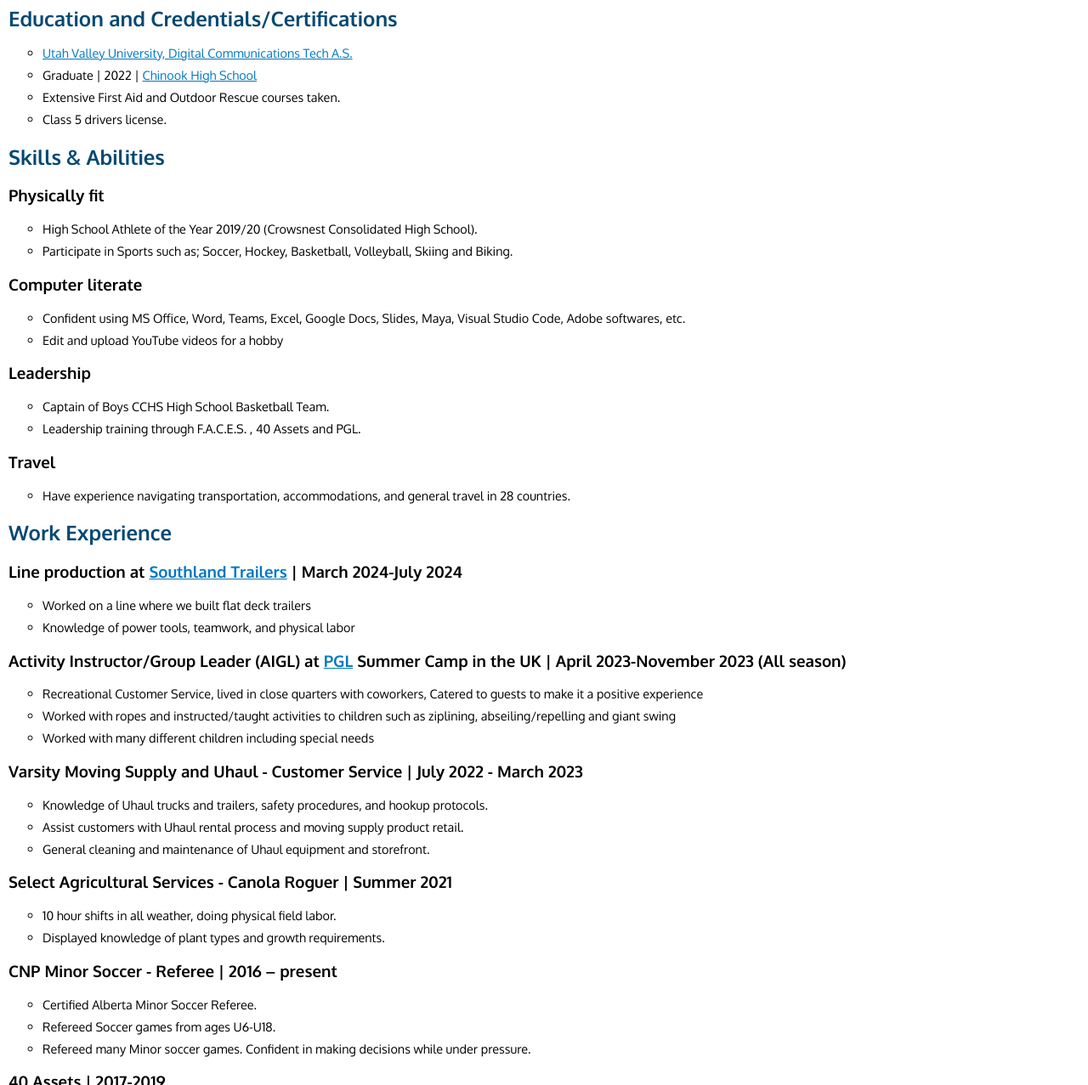
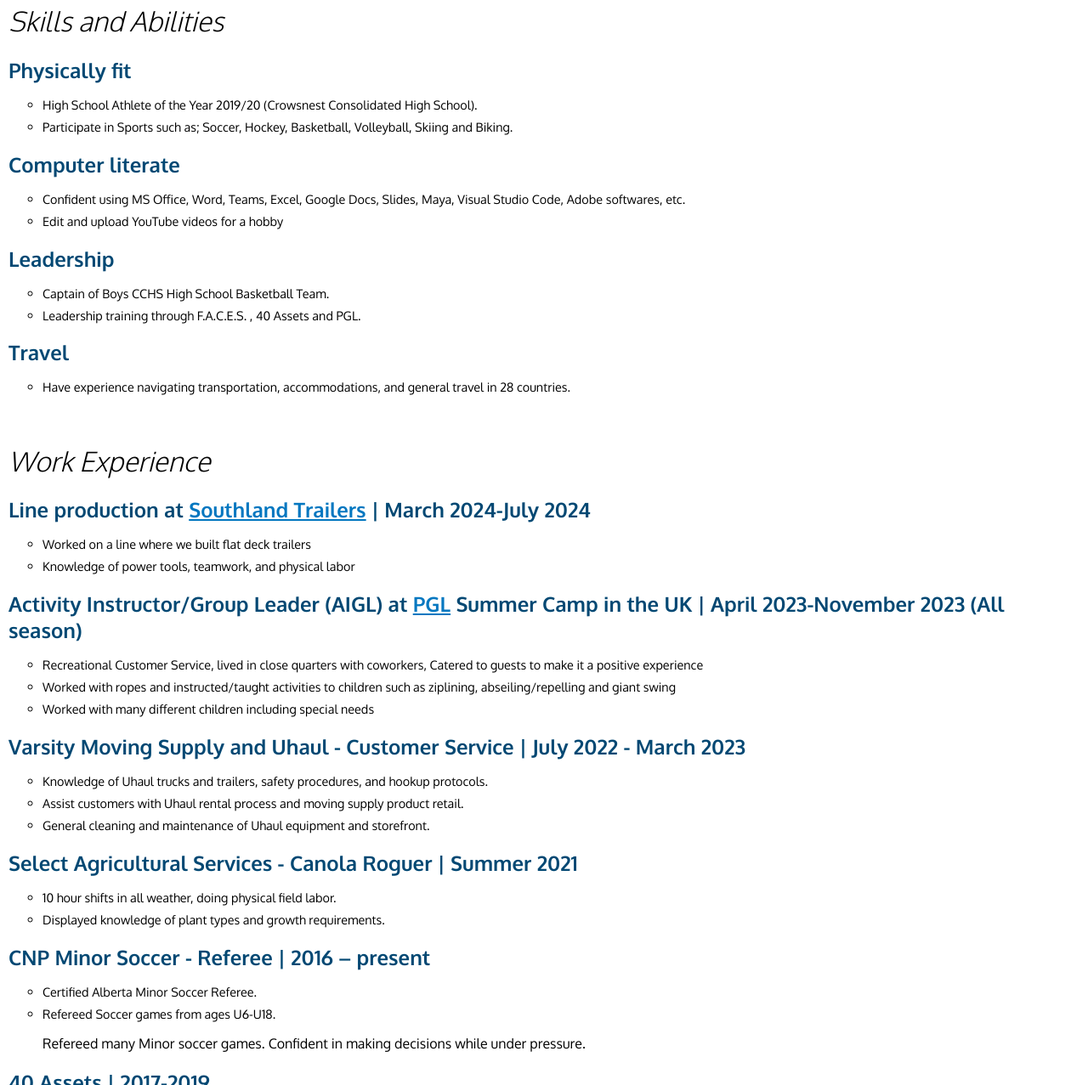
Before and after one commit to CeeWhi/dwdd1600, a plain HTML site: page 06form/resume.html in a window 1280 px wide. Shown: the part 388-1665 px from the top of the page at 85% size. Drawn offline with Linux system fonts and the light colour scheme.

Commit message:
Update resume.html

```diff
--- a/06form/resume.html
+++ b/06form/resume.html
@@ -1,7 +1,7 @@
 <!DOCTYPE html>
 <html lang="en">
 
-<header>
+<head>
     <meta charset="UTF-8">
     <meta name="author" content="Carter Whidden">
     <meta name="description" content="Carter Whidden">
@@ -11,81 +11,80 @@
     <link href="https://fonts.googleapis.com/css2?family=Oxygen:wght@300;400;700&display=swap" rel="stylesheet">
     <link rel="stylesheet" href="Carter.css">
     <title>Resume</title>
-    <h1>Carter Whidden</h1>
-    <h2>Ultimate Portfolio, Resume and Blog.</h2>
-</header>
+
+</head>
 
 <body>
+ <header><span>Carter Whidden</span></header>
     <!--start the navigation page-->
     <nav>
         <ul>
             <li ><a href="index.html">About Me</a></li>
             <li class="active"><a href="resume.html">Resume</a></li>
-            <li><a href="portfolio.html">Portfolio</a></li>
-            <li><a href="gfapplication.html">Girlfriend Application</a></li>
         </ul>
     </nav>
     <!--start the main content-->
     <main>
 
     <h1>Resume</h1>
-    <h2>Education and Credentials/Certifications</h2>
+    <h1><strong><em>Education and Credentials/Certifications</em></strong></h1>
 <ul>
     <li> <a href="https://catalog.uvu.edu/engineering-technology/digital-media/digital-communication-technology-aas/#text" target="_blank" rel="nofollow">Utah Valley University, Digital Communications Tech A.S.</a></li>
     <li>Graduate | 2022 | <a href="https://chs.lethsd.ab.ca/" target="_blank" rel="nofollow">Chinook High School</a></li>
     <li>Extensive First Aid and Outdoor Rescue courses taken.</li>
     <li>Class 5 drivers license.</li>
 </ul>
-    <h2>Skills & Abilities</h2>
-    <h3>Physically fit</h3>
+    <h1><strong><em>Skills and Abilities</em></strong></h1>
+    <h2>Physically fit</h2>
     <ul>
         <li>High School Athlete of the Year 2019/20 (Crowsnest Consolidated High School).</li>
         <li>Participate in Sports such as; Soccer, Hockey, Basketball, Volleyball, Skiing and Biking.</li>
     </ul>
-    <h3>Computer literate</h3>
+    <h2>Computer literate</h2>
     <ul>
         <li>Confident using MS Office, Word, Teams, Excel, Google Docs, Slides, Maya, Visual Studio Code, Adobe softwares, etc.</li>
         <li>Edit and upload YouTube videos for a hobby</li>
     </ul>
-    <h3>Leadership</h3>
+    <h2>Leadership</h2>
     <ul>
         <li>Captain of Boys CCHS High School Basketball Team.</li>
         <li>Leadership training through F.A.C.E.S. , 40 Assets and PGL.</li>
     </ul>
-    <h3>Travel</h3>
+    <h2>Travel</h2>
     <ul>
         <li>Have experience navigating transportation, accommodations, and general travel in 28 countries.</li>
     </ul>
-    <h2>Work Experience</h2>
-    <h3>Line production at <a href="https://southlandtrailers.com/" target="_blank" rel="nofollow">Southland Trailers</a> | March 2024-July 2024</h3>
+    <br>
+    <h1><strong><em>Work Experience</em></strong></h1>
+    <h2>Line production at <a href="https://southlandtrailers.com/" target="_blank" rel="nofollow">Southland Trailers</a> | March 2024-July 2024</h2>
     <ul>
         <li>Worked on a line where we built flat deck trailers</li>
         <li>Knowledge of power tools, teamwork, and physical labor</li>
     </ul>
-    <h3>Activity Instructor/Group Leader (AIGL) at <a href="https://www.pgl.co.uk/" target="_blank" rel="nofollow">PGL</a> Summer Camp in the UK | April 2023-November 2023 (All season)</h3>
+    <h2>Activity Instructor/Group Leader (AIGL) at <a href="https://www.pgl.co.uk/" target="_blank" rel="nofollow">PGL</a> Summer Camp in the UK | April 2023-November 2023 (All season)</h2>
     <ul>
         <li>Recreational Customer Service, lived in close quarters with coworkers, Catered to guests to make it a positive experience </li>
         <li>Worked with ropes and instructed/taught activities to children such as ziplining, abseiling/repelling and giant swing</li>
             <li>Worked with many different children including special needs</li>
     </ul>
-    <h3>Varsity Moving Supply and Uhaul - Customer Service  | July 2022 - March 2023</h3>
+    <h2>Varsity Moving Supply and Uhaul - Customer Service  | July 2022 - March 2023</h2>
     <ul>
         <li>Knowledge of Uhaul trucks and trailers, safety procedures, and hookup protocols.</li>
         <li>Assist customers with Uhaul rental process and moving supply product retail.</li>
         <li>General cleaning and maintenance of Uhaul equipment and storefront.</li>
     </ul>
-    <h3>Select Agricultural Services - Canola Roguer | Summer 2021</h3>
+    <h2>Select Agricultural Services - Canola Roguer | Summer 2021</h2>
     <ul>
         <li>10 hour shifts in all weather, doing physical field labor.</li>
         <li>Displayed knowledge of plant types and growth requirements.</li>
     </ul>
-    <h3>CNP Minor Soccer  - Referee  | 2016 – present</h3>
+    <h2>CNP Minor Soccer  - Referee  | 2016 – present</h2>
     <ul>
         <li>Certified Alberta Minor Soccer Referee.</li>
         <li>Refereed Soccer games from ages U6-U18.</li>
-        <li>Refereed many Minor soccer games. Confident in making decisions while under pressure.</li>
+        <dl>Refereed many Minor soccer games. Confident in making decisions while under pressure.</dl>
     </ul>
-    <h3>40 Assets | 2017-2019</h3>
+    <h2>40 Assets | 2017-2019</h2>
     <ul>
         <li>Part of the Student Board that made decisions and planned youth events and activities.</li>
         <li>Responsibilities included: participating in group conversations/meetings and helping setup/cleanup youth activities and other events in the community. </li>
```
